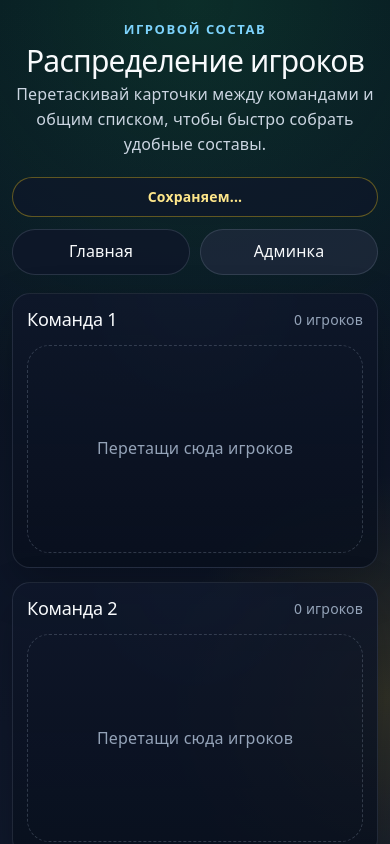
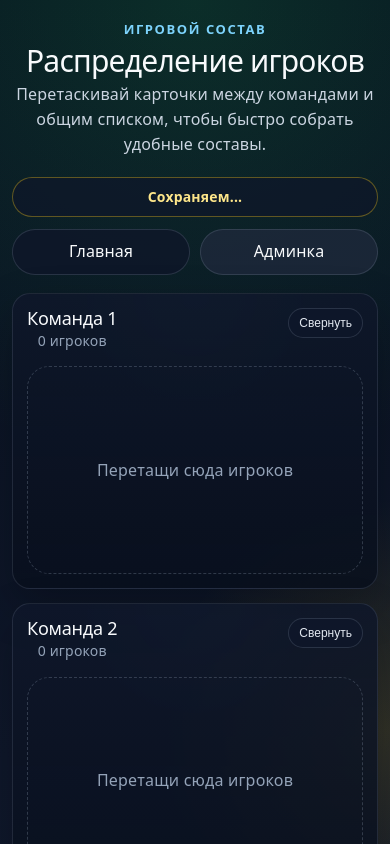
Before and after one commit to Teamurrr/Volleyball, a React (Vite) app: page /lineup in a window 390 px wide. Shown: the top 844 px of the page. Built offline with nearby package versions, Linux system fonts and the light colour scheme; no server answers; the database is empty.

Commit message:
LineUP hidden/visible mark

```diff
--- a/src/pages/Lineup/Lineup.scss
+++ b/src/pages/Lineup/Lineup.scss
@@ -137,6 +137,10 @@
   margin-bottom: 14px;
 }
 
+.team-dropzone-header > div {
+  min-width: 0;
+}
+
 .team-dropzone-header h2 {
   margin: 0;
   color: #f8fafc;
@@ -149,6 +153,31 @@
   font-size: 14px;
 }
 
+.team-collapse-button {
+  flex: 0 0 auto;
+  min-height: 34px;
+  padding: 0 12px;
+  border: 1px solid rgba(148, 163, 184, 0.2);
+  border-radius: 999px;
+  background: rgba(15, 23, 42, 0.72);
+  color: #e2e8f0;
+  cursor: pointer;
+  transition:
+    transform 0.18s ease,
+    border-color 0.18s ease,
+    background-color 0.18s ease;
+}
+
+.team-collapse-button:hover {
+  transform: translateY(-1px);
+  border-color: rgba(125, 211, 252, 0.44);
+  background: rgba(30, 41, 59, 0.92);
+}
+
+.team-dropzone-collapsed {
+  min-height: 0;
+}
+
 .team-dropzone-list {
   display: grid;
   grid-template-columns: repeat(auto-fill, minmax(132px, 1fr));
@@ -159,6 +188,12 @@
   min-height: 150px;
   display: grid;
   place-items: center;
+}
+
+.team-collapsed-note {
+  margin: 10px 0 0;
+  color: #94a3b8;
+  font-size: 13px;
 }
 
 .lineup-board-header {
@@ -344,6 +379,16 @@
     font-size: 18px;
   }
 
+  .team-dropzone-header {
+    align-items: flex-start;
+  }
+
+  .team-collapse-button {
+    min-height: 30px;
+    padding: 0 10px;
+    font-size: 12px;
+  }
+
   .lineup-board {
     padding: 16px;
     border-radius: 20px;
--- a/src/pages/Lineup/Lineup.tsx
+++ b/src/pages/Lineup/Lineup.tsx
@@ -74,6 +74,12 @@ const Lineup = () => {
   const { players } = usePlayers();
   const [zonePlayers, setZonePlayers] = useState<Record<ZoneId, string[]>>(createEmptyZones);
   const [draggedId, setDraggedId] = useState<string | null>(null);
+  const [collapsedTeams, setCollapsedTeams] = useState<Record<ZoneId, boolean>>({
+    team1: false,
+    team2: false,
+    team3: false,
+    pool: false
+  });
   const [layoutReady, setLayoutReady] = useState(false);
   const [savedZones, setSavedZones] = useState<StoredLineup | null>(null);
   const [hasHydratedSavedLayout, setHasHydratedSavedLayout] = useState(false);
@@ -136,6 +142,7 @@ const Lineup = () => {
       return;
     }
 
+    // eslint-disable-next-line react-hooks/set-state-in-effect
     setZonePlayers((current) =>
       syncZonesWithVisiblePlayers(
         hasHydratedSavedLayout ? current : savedZones ?? current,
@@ -206,6 +213,13 @@ const Lineup = () => {
       next[targetZone] = targetList;
       return next;
     });
+  };
+
+  const toggleTeamCollapse = (zoneId: ZoneId) => {
+    setCollapsedTeams((current) => ({
+      ...current,
+      [zoneId]: !current[zoneId]
+    }));
   };
 
   const renderPlayerCard = (playerId: string) => {
@@ -281,7 +295,9 @@ const Lineup = () => {
           {TEAM_ZONES.map((zoneId) => (
             <section
               key={zoneId}
-              className="team-dropzone"
+              className={`team-dropzone ${
+                collapsedTeams[zoneId] ? "team-dropzone-collapsed" : ""
+              }`}
               onDragOver={(event) => event.preventDefault()}
               onDrop={() => {
                 if (!draggedId) return;
@@ -290,18 +306,37 @@ const Lineup = () => {
               }}
             >
               <div className="team-dropzone-header">
-                <h2>{ZONE_TITLES[zoneId]}</h2>
-                <p>{zonePlayers[zoneId].length} игроков</p>
+                <div>
+                  <h2>{ZONE_TITLES[zoneId]}</h2>
+                  <p>{zonePlayers[zoneId].length} игроков</p>
+                </div>
+
+                <button
+                  type="button"
+                  className="team-collapse-button"
+                  onClick={() => toggleTeamCollapse(zoneId)}
+                >
+                  {collapsedTeams[zoneId] ? "Развернуть" : "Свернуть"}
+                </button>
               </div>
 
               {zonePlayers[zoneId].length > 0 ? (
                 <div className="team-dropzone-list">
-                  {zonePlayers[zoneId].map(renderPlayerCard)}
+                  {(collapsedTeams[zoneId]
+                    ? zonePlayers[zoneId].slice(0, 2)
+                    : zonePlayers[zoneId]
+                  ).map(renderPlayerCard)}
                 </div>
               ) : (
                 <div className="lineup-empty team-dropzone-empty">
                   Перетащи сюда игроков
                 </div>
+              )}
+
+              {collapsedTeams[zoneId] && zonePlayers[zoneId].length > 2 && (
+                <p className="team-collapsed-note">
+                  Еще скрыто: {zonePlayers[zoneId].length - 2}
+                </p>
               )}
             </section>
           ))}
```
